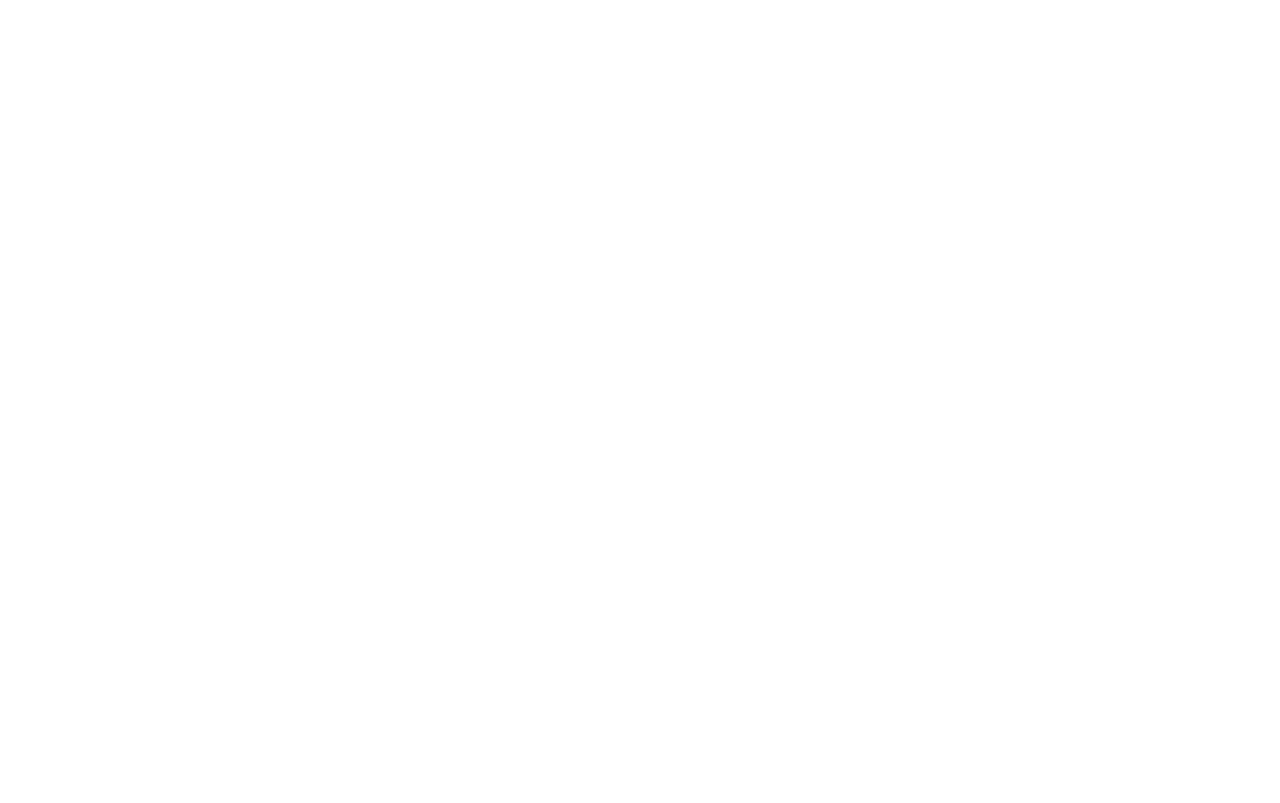
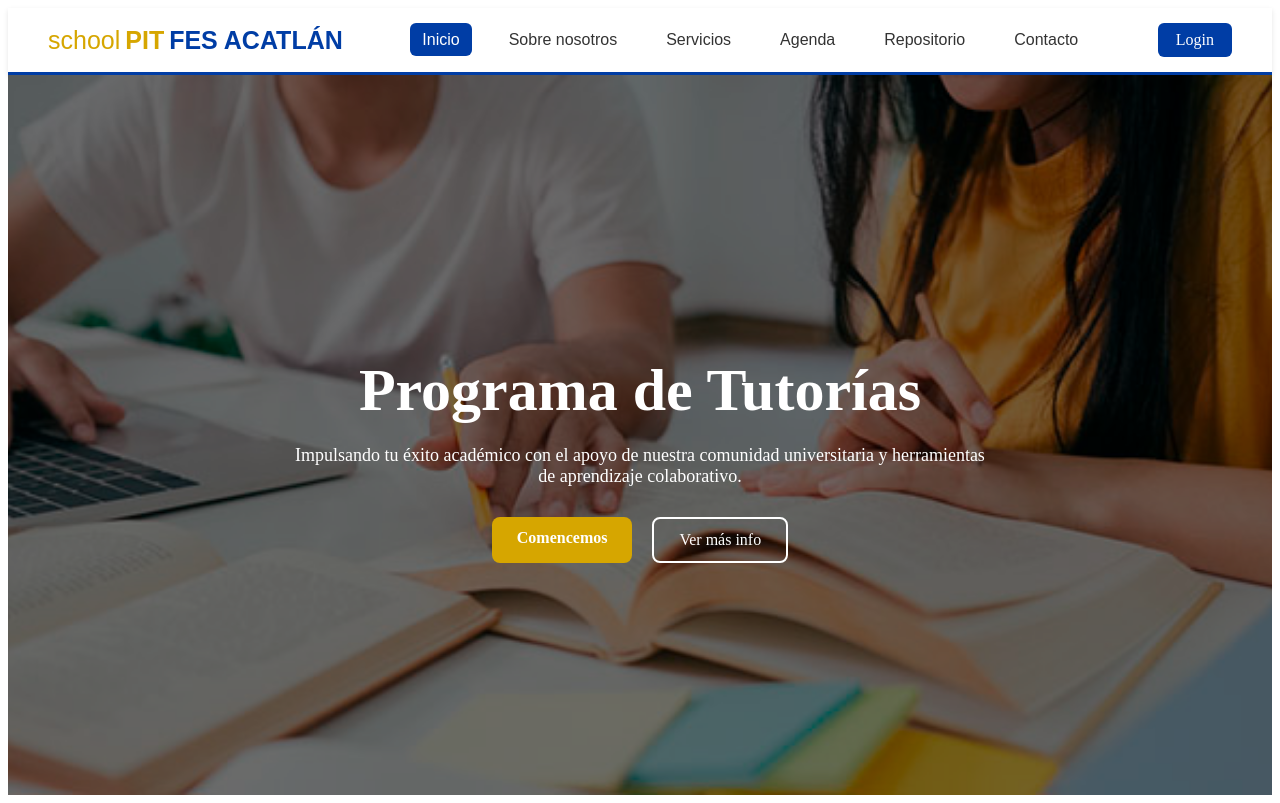
Before and after one commit to joseoaxaca-19/PROGRAMA-INSTITUCIONAL-DE-TUTORIAS_PIT, a React app in the folder Frontend/: page / in a window 1280 px wide. Before the commit this address had no page. Built offline with nearby package versions, Linux system fonts and the light colour scheme; the HTML template or start-up script is replaced by a standard one.

Commit message:
Change route path from 'inicio' to '/'

```diff
--- a/Frontend/src/main.tsx
+++ b/Frontend/src/main.tsx
@@ -16,7 +16,7 @@
   <StrictMode>
     <BrowserRouter>
       <Routes>
-          <Route path="inicio" element={<Inicio />} />
+          <Route path="/" element={<Inicio />} />
           <Route path="sobrenosotros" element={<SobreNosotros />} />
           <Route path="servicios" element={<Servicios />} />
           <Route path="divisiones" element={<Divisiones />} />
```
